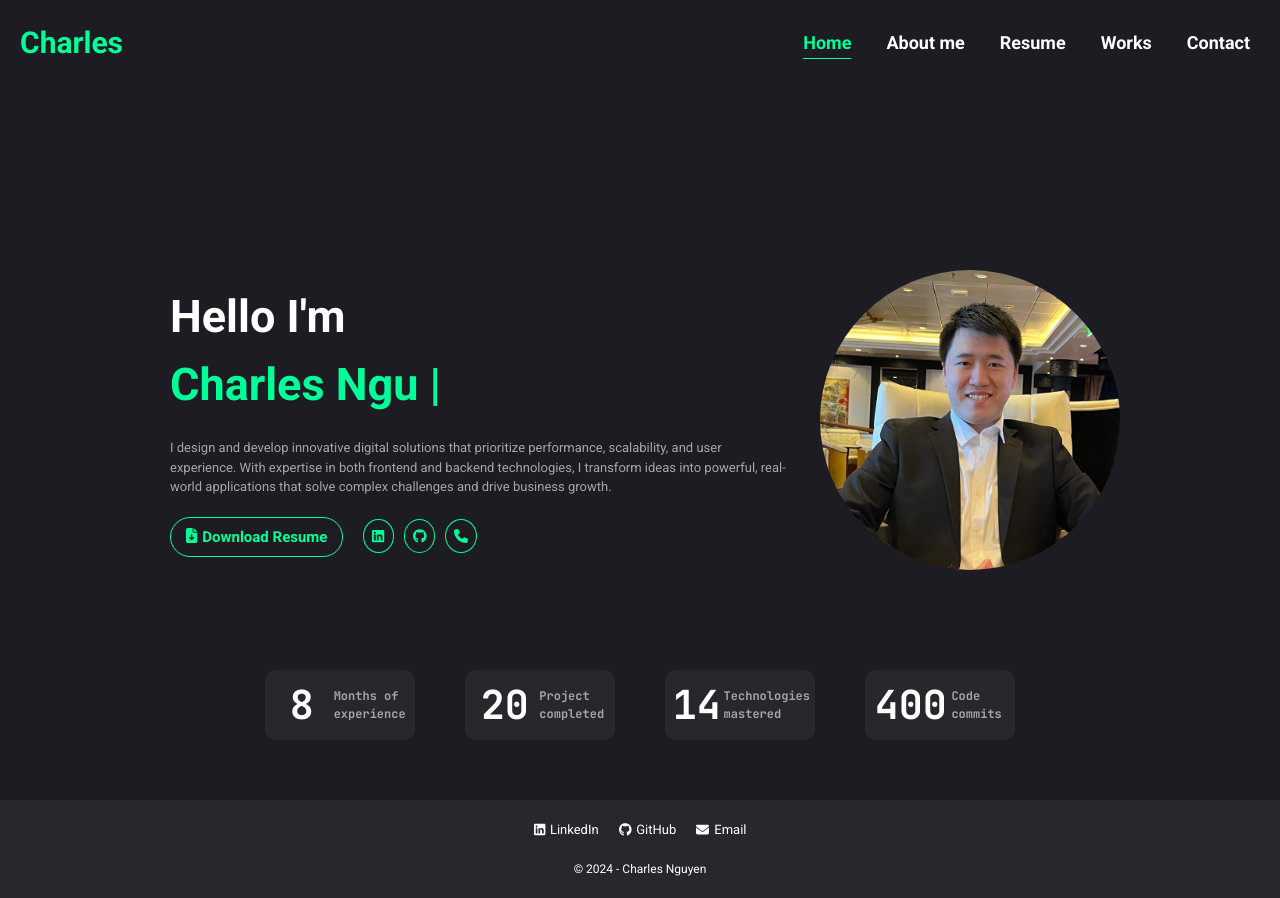
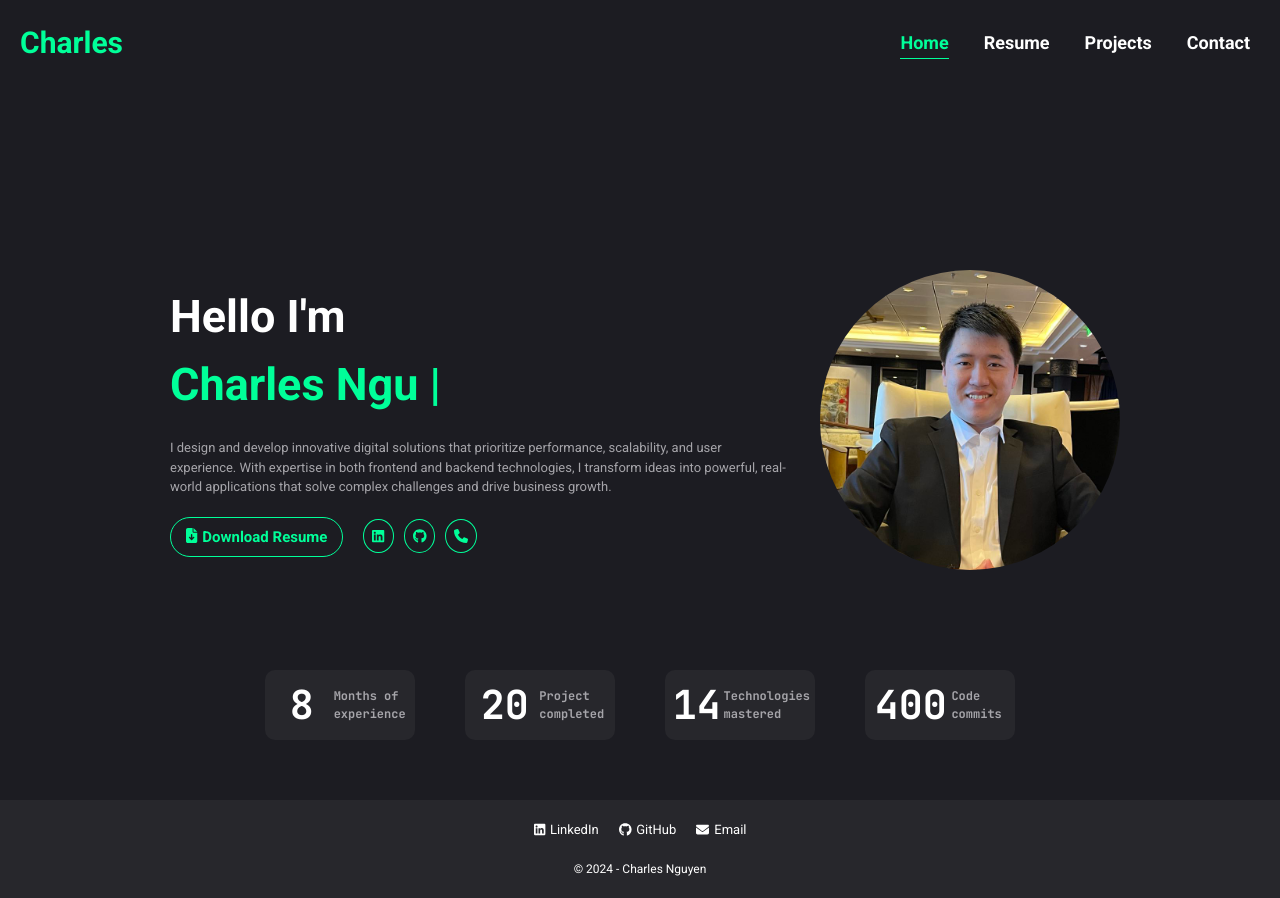
Before and after one commit to swe-thinhnguyen1701/myPortfolio, a React (Vite) app in the folder client/: page / in a window 1280 px wide. Built offline with nearby package versions, Linux system fonts and the light colour scheme.

Commit message:
update contact form

```diff
--- a/client/src/components/ContactForm.jsx
+++ b/client/src/components/ContactForm.jsx
@@ -3,12 +3,12 @@ import { faPaperPlane } from "@fortawesome/free-solid-svg-icons";
 
 function ContactForm () {
     return (
-        <form className="contact-form">
+        <form action="https://formspree.io/f/mzzbvwzy" method="post" className="contact-form">
             <h2>Contact Me</h2>
             <p>Don’t hesitate to contact me! Feel free to send me a message using the form below or reach out via the links provided.</p>
-            <input type="text" placeholder="Your full name" maxLength={30}/>
-            <input type="text" placeholder="Your email" maxLength={30}/>
-            <textarea placeholder="Enter your message here" rows={20}/>
+            <input type="text" name="name" placeholder="Your full name" maxLength={30}/>
+            <input type="text" name="email" placeholder="Your email" maxLength={30}/>
+            <textarea placeholder="Enter your message here" name="message" rows={20}/>
             <button type="submit" className="submit-btn">
                 <FontAwesomeIcon icon={faPaperPlane} className="icon" />
                 <span> Send</span>
--- a/client/src/components/NavBar.jsx
+++ b/client/src/components/NavBar.jsx
@@ -1,16 +1,15 @@
 import { useState } from 'react';
 import { Link, useLocation } from "react-router-dom";
 import { FontAwesomeIcon } from "@fortawesome/react-fontawesome";
-import { faHouse, faUser, faFile, faPhone, faDiagramProject } from "@fortawesome/free-solid-svg-icons";
+import { faHouse, faFile, faPhone, faDiagramProject } from "@fortawesome/free-solid-svg-icons";
 
 function NavBar() {
     const [isOpen, setIsOpen] = useState(false);
     const currentPage = useLocation().pathname;
     const MENU = [
         { name: "Home", link: "/", icon: faHouse },
-        { name: "About me", link: "/about", icon: faUser },
         { name: "Resume", link: "/resume", icon: faFile },
-        { name: "Works", link: "/works", icon: faDiagramProject },
+        { name: "Projects", link: "/projects", icon: faDiagramProject },
         { name: "Contact", link: "/contact", icon: faPhone }
     ];
     const menuHandler = (e) => {
```
